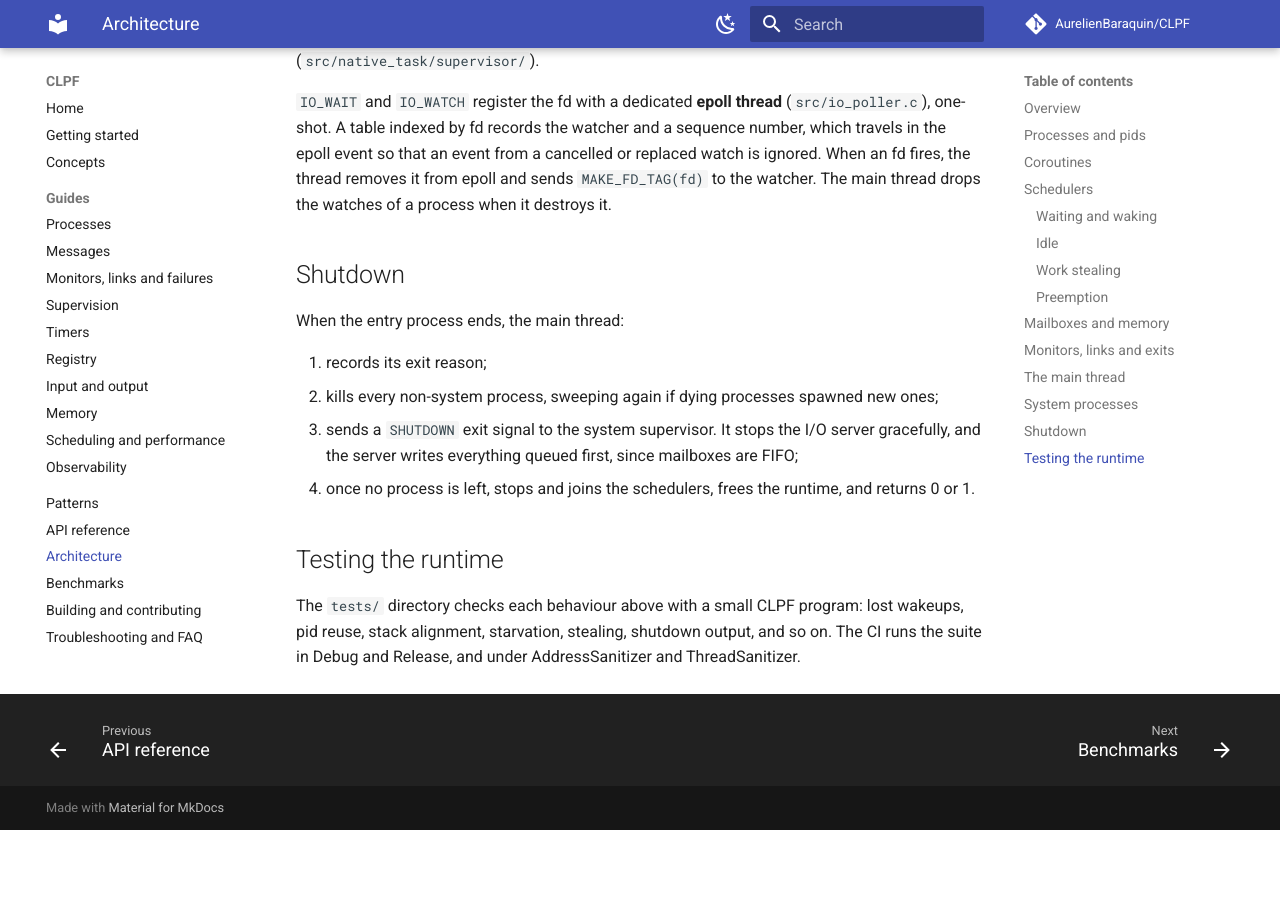
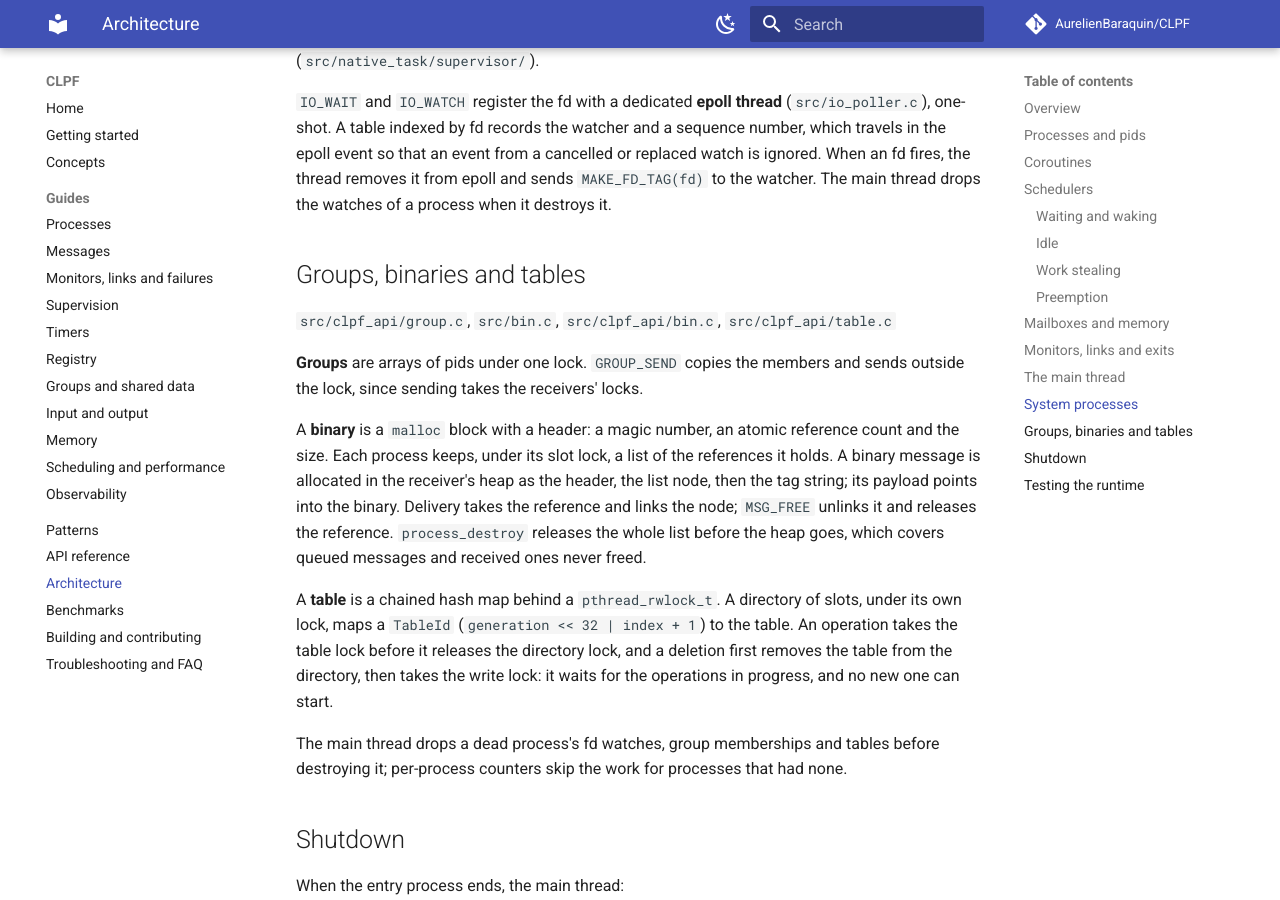
Before and after one commit to AurelienBaraquin/CLPF, an MkDocs documentation site: the page built from docs/architecture.md, in a window 1280 px wide and 900 px high, scrolled down 4195 px. Built offline with MkDocs 1.6.1 and Material for MkDocs 9.7.7, drawn with Linux system fonts in a browser that asks for light colours; comment, search, counter and statistics services are not loaded; before the commit the page ends 5025 px from its top, so only the background shows below that.

Commit message:
docs: document groups, shared binaries and shared tables

```diff
--- a/docs/architecture.md
+++ b/docs/architecture.md
@@ -188,6 +188,33 @@ from a cancelled or replaced watch is ignored. When an fd fires, the thread
 removes it from epoll and sends `MAKE_FD_TAG(fd)` to the watcher. The main
 thread drops the watches of a process when it destroys it.
 
+## Groups, binaries and tables
+
+`src/clpf_api/group.c`, `src/bin.c`, `src/clpf_api/bin.c`, `src/clpf_api/table.c`
+
+**Groups** are arrays of pids under one lock. `GROUP_SEND` copies the members
+and sends outside the lock, since sending takes the receivers' locks.
+
+A **binary** is a `malloc` block with a header: a magic number, an atomic
+reference count and the size. Each process keeps, under its slot lock, a
+list of the references it holds. A binary message is allocated in the
+receiver's heap as the header, the list node, then the tag string; its
+payload points into the binary. Delivery takes the reference and links the
+node; `MSG_FREE` unlinks it and releases the reference. `process_destroy`
+releases the whole list before the heap goes, which covers queued messages
+and received ones never freed.
+
+A **table** is a chained hash map behind a `pthread_rwlock_t`. A directory
+of slots, under its own lock, maps a `TableId` (`generation << 32 | index + 1`)
+to the table. An operation takes the table lock before it releases the
+directory lock, and a deletion first removes the table from the directory,
+then takes the write lock: it waits for the operations in progress, and no
+new one can start.
+
+The main thread drops a dead process's fd watches, group memberships and
+tables before destroying it; per-process counters skip the work for
+processes that had none.
+
 ## Shutdown
 
 When the entry process ends, the main thread:
--- a/mkdocs.yml
+++ b/mkdocs.yml
@@ -46,6 +46,7 @@ nav:
       - Supervision: guides/supervision.md
       - Timers: guides/timers.md
       - Registry: guides/registry.md
+      - Groups and shared data: guides/shared-data.md
       - Input and output: guides/io.md
       - Memory: guides/memory.md
       - Scheduling and performance: guides/scheduling.md
```
Also changed, not shown: README.md (+3 -1 lines), docs/api.md (+22 -0 lines), docs/guides/shared-data.md (added, +193 -0 lines), docs/index.md (+1 -0 lines), 1 other file.
